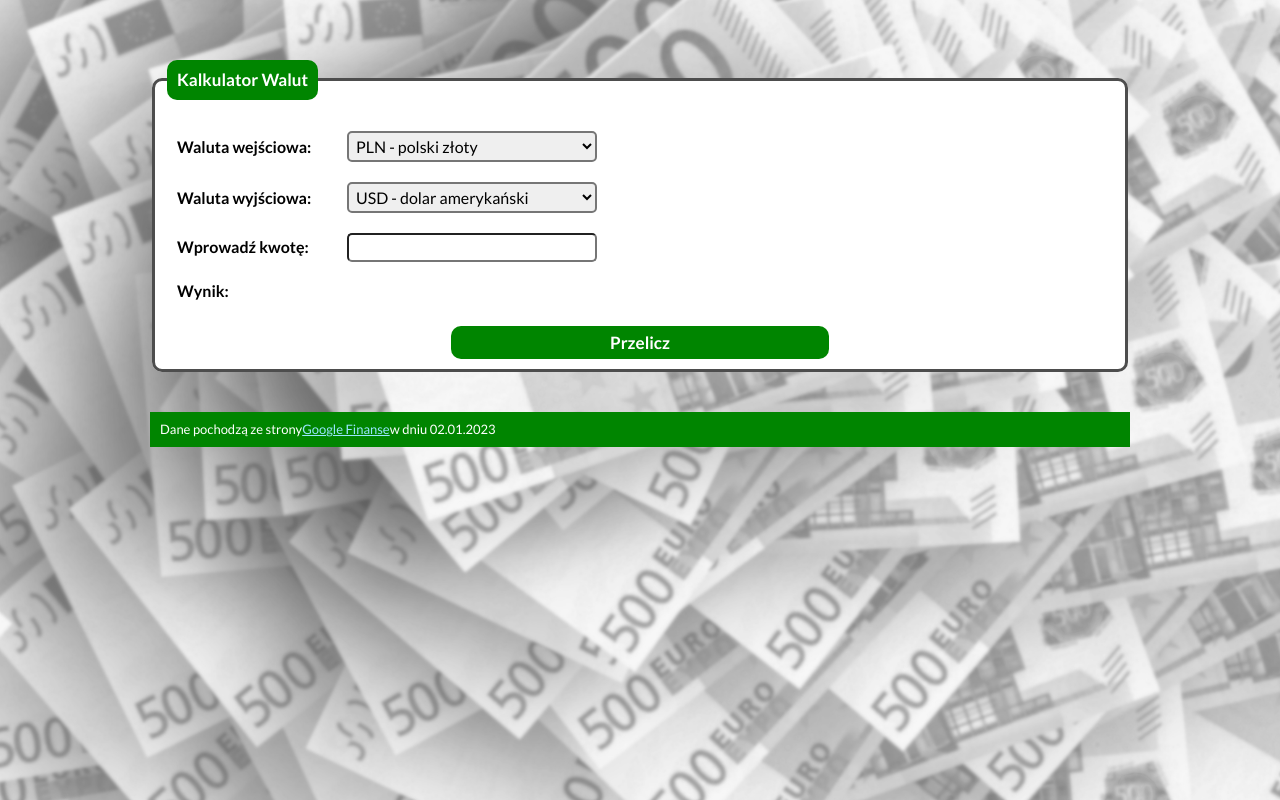
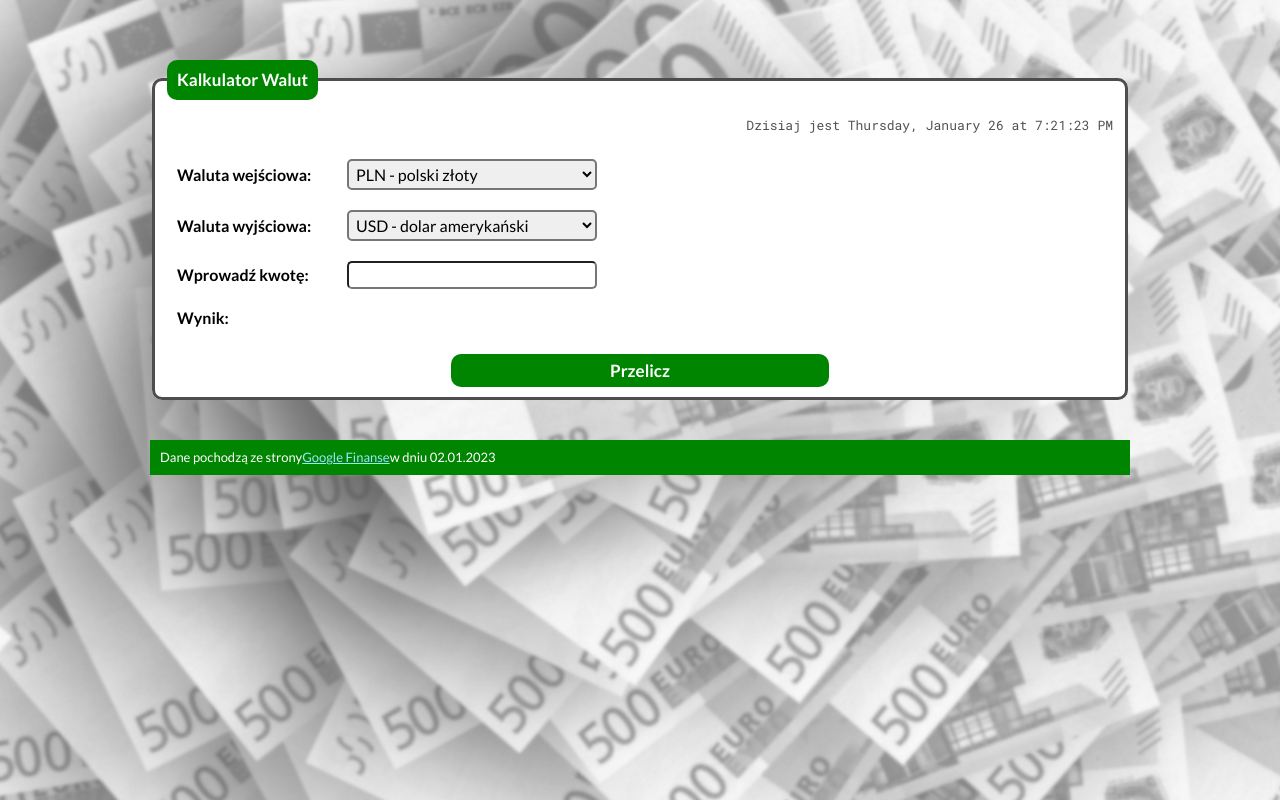
Before and after one commit to Bartosz201/currency-converter-react, a React (Create React App) app: page / in a window 1280 px wide. Built offline with nearby package versions, Linux system fonts and the light colour scheme.

Commit message:
Added clock

```diff
--- a/public/index.html
+++ b/public/index.html
@@ -26,6 +26,9 @@
     crossorigin="anonymous" referrerpolicy="no-referrer" />
   <link rel="preconnect" href="https://fonts.googleapis.com">
   <link rel="preconnect" href="https://fonts.gstatic.com" crossorigin>
+  <link href="https://fonts.googleapis.com/css2?family=Roboto+Mono&display=swap" rel="stylesheet">
+  <link rel="preconnect" href="https://fonts.googleapis.com">
+  <link rel="preconnect" href="https://fonts.gstatic.com" crossorigin>
   <link href="https://fonts.googleapis.com/css2?family=Lato:wght@400;700&display=swap" rel="stylesheet">
   <title>Kalkulator walut</title>
 </head>
--- /dev/null
+++ b/src/Clock/index.js
@@ -0,0 +1,26 @@
+import { useEffect, useState } from "react";
+import "./style.css";
+
+const Clock = () => {
+    const [time, setTime] = useState(new Date());
+    useEffect(() => {
+        const intervalId = setInterval(() => {
+            setTime(new Date());
+        }, 1000);
+        return () => {
+            clearInterval(intervalId);
+        };
+    }, []);
+
+    return (
+        <p className="clock">
+            Dzisiaj jest {time.toLocaleString(undefined,
+                {
+                    weekday: "long", day: "numeric", month: "long",
+                    hour: "numeric", minute: "2-digit", second: "2-digit"
+                })}
+        </p>
+    );
+};
+
+export default Clock;
--- /dev/null
+++ b/src/Clock/style.css
@@ -0,0 +1,13 @@
+.clock {
+    text-align: end;
+    font-family: 'Roboto Mono', monospace;
+    font-size: 13px;
+    color: #515151;
+}
+
+@media (max-width: 767px) {
+    .clock {
+        text-align: center;
+        font-size: 12px;
+    }
+}
--- a/src/Form/index.js
+++ b/src/Form/index.js
@@ -2,6 +2,7 @@
 import "./style.css";
 import currencies from "../currencies";
 import Result from "../Result";
+import Clock from "../Clock";
 
 const Form = () => {
     const [inAmout, setInAmout] = useState();
@@ -31,6 +32,7 @@
         <form className="form" onSubmit={onFormSubmit}>
             <fieldset className="form__fieldset">
                 <legend className="form__legend">Kalkulator Walut</legend>
+                <Clock/>
                 <ul className="form__list">
                     <li className="form__listItem">
                         <label>
```
